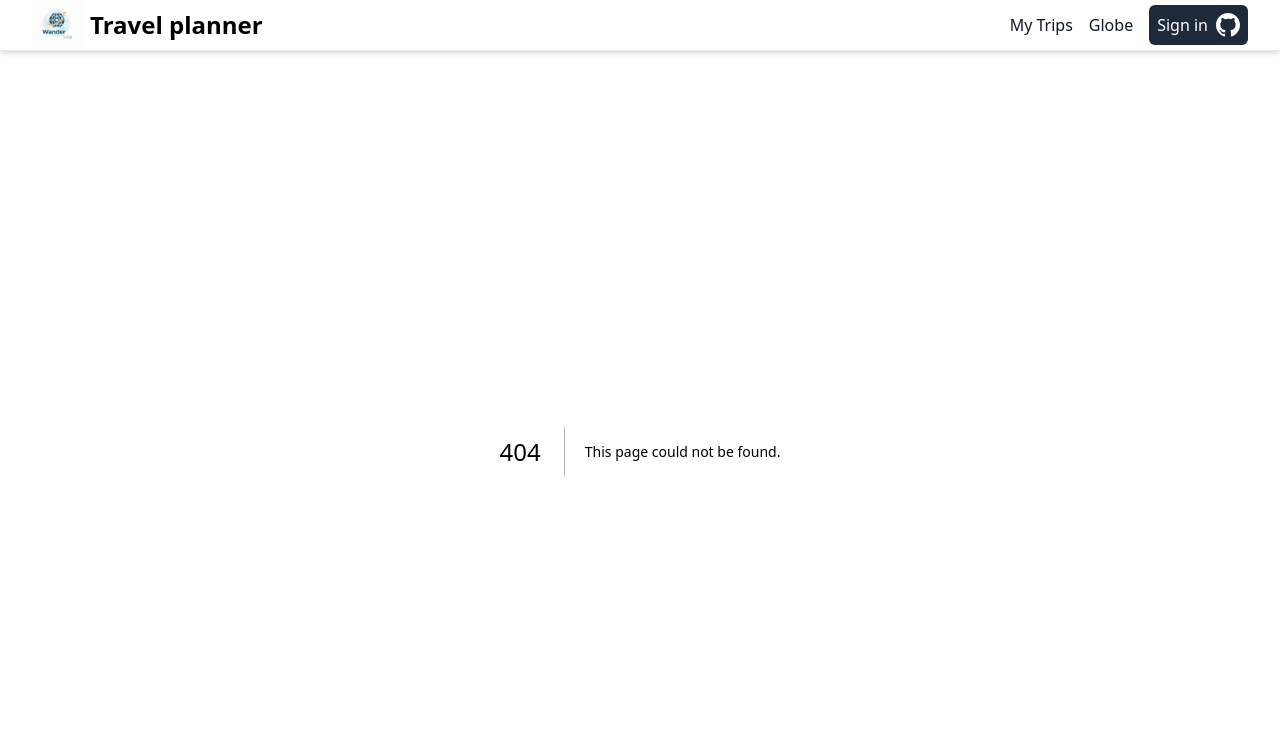
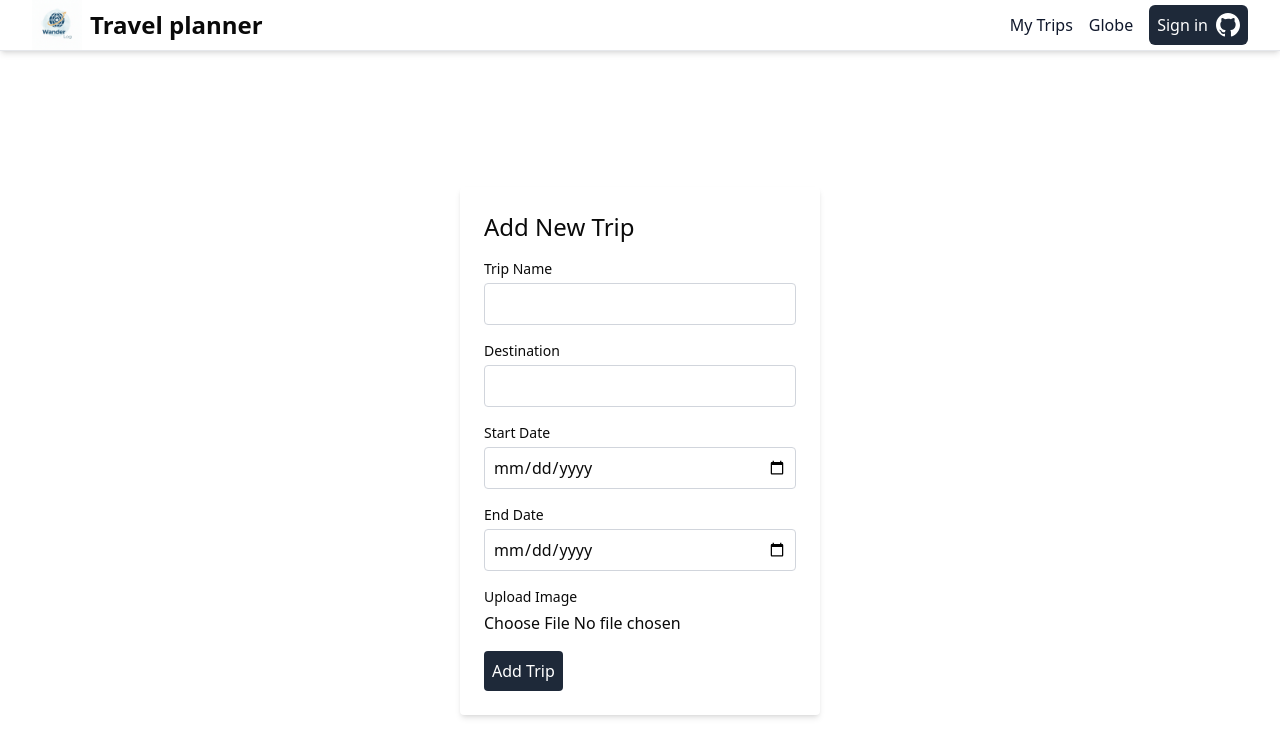
Before and after one commit to danielcoblentz/travel_app, a Next.js app: page /newTrip in a window 1280 px wide. Before the commit this address had no page. Shown: the top 756 px of the page. Built offline with nearby package versions, Linux system fonts and the light colour scheme.

Commit message:
feat: enhance AddTrip component with image upload functionality, update NavBar links, and create new trip page

```diff
--- a/app/components/AddTrip.tsx
+++ b/app/components/AddTrip.tsx
@@ -1,94 +1,208 @@
 "use client";
-
-import React, { useState } from 'react';
+import { useState } from "react";
 
 export default function AddTrip() {
-  const [formData, setFormData] = useState({
-    title: '',
-   description: '',
-   startDate: '',
-   endDate: '',
-   TripImg: ''
+  const [trip, setTrip] = useState({
+    name: "",
+    destination: "",
+    startDate: "",
+    endDate: "",
   });
 
-  const handleChange = (e: React.ChangeEvent<HTMLInputElement | HTMLTextAreaElement>) => {
-    const target = e.target as HTMLInputElement | HTMLTextAreaElement;
-    const { title, value } = target;
-    setFormData(prevState => ({
-      ...prevState,
-      [title]: value
-    }));
+  const [selectedImage, setSelectedImage] = useState<File | null>(null);
+  const [imagePreviewUrl, setImagePreviewUrl] = useState<string | null>(null);
+  const [uploadPercent, setUploadPercent] = useState<number | null>(null);
+  const [isUploading, setIsUploading] = useState(false);
+
+  const handleInputChange = (e: React.ChangeEvent<HTMLInputElement | HTMLTextAreaElement>) => {
+    const { name, value } = e.target;
+    setTrip({ ...trip, [name]: value });
   };
 
-  const handleSubmit = (e: React.FormEvent<HTMLFormElement>) => {
+  const handleImageChange = (e: React.ChangeEvent<HTMLInputElement>) => {
+    const files = e.target.files;
+    if (!files || files.length === 0) {
+      setSelectedImage(null);
+      setImagePreviewUrl(null);
+      return;
+    }
+    const file = files[0];
+    setSelectedImage(file);
+
+    const reader = new FileReader();
+    reader.onload = (event) => {
+      setImagePreviewUrl(event.target?.result as string);
+    };
+    reader.readAsDataURL(file);
+  };
+
+  const uploadImageFile = (file: File): Promise<any> => {
+    return new Promise((resolve, reject) => {
+      const xhr = new XMLHttpRequest();
+      const fd = new FormData();
+      fd.append("file", file);
+
+      xhr.upload.onprogress = (e) => {
+        if (e.lengthComputable) {
+          const percent = Math.round((e.loaded / e.total) * 100);
+          setUploadPercent(percent);
+        }
+      };
+
+      xhr.onreadystatechange = () => {
+        if (xhr.readyState === 4) {
+          setIsUploading(false);
+          if (xhr.status >= 200 && xhr.status < 300) {
+            try {
+              const res = JSON.parse(xhr.responseText);
+              resolve(res);
+            } catch (err) {
+              resolve({ success: true, data: xhr.responseText });
+            }
+          } else {
+            reject(new Error(`Upload failed with status ${xhr.status}`));
+          }
+        }
+      };
+
+      xhr.onerror = () => {
+        setIsUploading(false);
+        reject(new Error("Network error during upload"));
+      };
+
+      xhr.open("POST", "/api/upload");
+      setIsUploading(true);
+      xhr.send(fd);
+    });
+  };
+
+  const handleFormSubmit = async (e: React.FormEvent) => {
     e.preventDefault();
-    console.log('Form Submitted:', formData);
-    // You would typically send this data to an API here
-    alert(`Thank you, ${formData.title}! Check the console for full details.`);
-  }; // we want the user to upload the following {title, description, dates, trip}
+
+    try {
+      let uploadedFileInfo = null;
+      if (selectedImage) {
+        const res = await uploadImageFile(selectedImage);
+        uploadedFileInfo = res;
+      }
+
+      const payload = {
+        ...trip,
+        image: uploadedFileInfo,
+      };
+
+      console.log("Trip data submitted:", payload);
+
+      setTrip({
+        name: "",
+        destination: "",
+        startDate: "",
+        endDate: "",
+      });
+      setSelectedImage(null);
+      setImagePreviewUrl(null);
+      setUploadPercent(null);
+    } catch (err) {
+      console.error("Submission error:", err);
+    }
+  };
 
   return (
-    <form onSubmit={handleSubmit} style={{ display: 'flex', flexDirection: 'column', gap: '10px', maxWidth: '400px' }}>
-      <div>
-        <label htmlFor="title">title:</label>
+    <div className="flex items-center justify-center h-screen">
+      <form onSubmit={handleFormSubmit} className="bg-white p-6 rounded shadow-md w-full max-w-md">
+        <h2 className="text-2xl mb-4">Add New Trip</h2>
+        <div className="mb-4">
+          <label className="block text-sm font-medium mb-1" htmlFor="name">Trip Name</label>
           <input
             type="text"
-          id="title"
-          title="title"
-          value={formData.title}
-          onChange={handleChange}
+            name="name"
+            id="name"
+            value={trip.name}
+            onChange={handleInputChange}
             required
+            className="border border-gray-300 p-2 w-full rounded"
           />
         </div>
 
-
-
-      <div>
-        <label htmlFor="title">title:</label>
+        <div className="mb-4">
+          <label className="block text-sm font-medium mb-1" htmlFor="destination">Destination</label>
           <input
             type="text"
-          id="title"
-          title="title"
-          value={formData.title}
-          onChange={handleChange}
+            name="destination"
+            id="destination"
+            value={trip.destination}
+            onChange={handleInputChange}
             required
+            className="border border-gray-300 p-2 w-full rounded"
           />
         </div>
 
-     <div>
-        <label htmlFor="title">title:</label>
+        <div className="mb-4">
+          <label className="block text-sm font-medium mb-1" htmlFor="startDate">Start Date</label>
           <input
-          type="text"
-          id="title"
-          title="title"
-          value={formData.title}
-          onChange={handleChange}
+            type="date"
+            name="startDate"
+            id="startDate"
+            value={trip.startDate}
+            onChange={handleInputChange}
             required
+            className="border border-gray-300 p-2 w-full rounded"
           />
         </div>
 
-     <div>
-        <label htmlFor="img">Image URL:</label>
+        <div className="mb-4">
+          <label className="block text-sm font-medium mb-1" htmlFor="endDate">End Date</label>
           <input
-          type="text"
-          id="img"
-          title="img"
-          value={formData.TripImg}
-          onChange={handleChange}
-        />
-      </div>
-       <div>
-        <label htmlFor="img">Image URL:</label>
-        <input
-          type="text"
-          id="img"
-          title="img"
-          value={formData.TripImg}
-          onChange={handleChange}
+            type="date"
+            name="endDate"
+            id="endDate"
+            value={trip.endDate}
+            onChange={handleInputChange}
+            required
+            className="border border-gray-300 p-2 w-full rounded"
           />
         </div>
 
-      <button type="submit">Add Trip</button>
+        <div className="mb-4">
+          <label className="block text-sm font-medium mb-1" htmlFor="imageUpload">Upload Image</label>
+          <input
+            type="file"
+            id="imageUpload"
+            name="image"
+            accept="image/*"
+            onChange={handleImageChange}
+            className="w-full"
+          />
+
+          {imagePreviewUrl && (
+            <div className="mt-3">
+              <img src={imagePreviewUrl} alt="preview" className="w-32 h-32 object-cover rounded" />
+              <div className="flex items-center mt-2 space-x-2">
+                <button
+                  type="button"
+                  onClick={() => { setSelectedImage(null); setImagePreviewUrl(null); setUploadPercent(null); }}
+                  className="text-sm text-red-600"
+                >
+                  Remove
+                </button>
+              </div>
+            </div>
+          )}
+
+          {isUploading && uploadPercent !== null && (
+            <div className="mt-3">
+              <div className="w-full bg-gray-200 rounded h-2">
+                <div className="bg-gray-800 h-2 rounded" style={{ width: `${uploadPercent}%` }} />
+              </div>
+              <p className="text-sm mt-1">{uploadPercent}%</p>
+            </div>
+          )}
+        </div>
+
+        <button type="submit" className="bg-gray-800 hover:bg-gray-900 text-white p-2 rounded" disabled={isUploading}>
+          {isUploading ? "Uploading..." : "Add Trip"}
+        </button>
       </form>
+    </div>
   );
 }
--- a/app/components/NavBar.tsx
+++ b/app/components/NavBar.tsx
@@ -19,7 +19,7 @@ export default function Navbar() {
 
 
         <div className="flex items-center space-x-4">
-            <Link href={"/trips"} className="text-slate-900 hover:text-sky-500">My Trips</Link>
+            <Link href={"/"} className="text-slate-900 hover:text-sky-500">My Trips</Link>
             <Link href={"/globe"} className="text-slate-900 hover:text-sky-500">Globe</Link>
 
             <button className="flex items-center justify-center bg-gray-800 hover:bg-gray-900 text-white p-2 rounded-sm cursor-pointer"
--- /dev/null
+++ b/app/newTrip/page.tsx
@@ -0,0 +1,11 @@
+"use client";
+import AddTrip from "../components/AddTrip";
+
+export default function NewTripPage() {
+	return (
+		<div className="flex items-center justify-center h-screen">
+				<AddTrip />
+			</div>
+
+	);
+}
--- a/app/new_trip/page.tsx
+++ /dev/null
@@ -1,5 +0,0 @@
-import AddTrip from "../components/AddTrip";
-
-export default function NewTripPage() {
-  return <AddTrip />;
-}
--- a/app/page.tsx
+++ b/app/page.tsx
@@ -1,65 +1,53 @@
-import Image from "next/image";
+// app/trips/page.tsx
+import Link from "next/link";
+import TripCard from "./components/TripCard";
+import { getTripStatus, TripStatus } from "./lib/trip";
 
-export default function Home() {
+type Trip = {
+  id: string;
+  name: string;
+  destination: string;
+  startDate: string;
+  endDate: string;
+  imageUrl: string;
+  status?: TripStatus;
+};
+//sample data remove later on
+const trips: Trip[] = [
+  {
+    id: "1",
+    name: "Japan Spring 2026",
+    destination: "Tokyo, Japan",
+    startDate: "2026-03-12",
+    endDate: "2026-03-26",
+    imageUrl: "/images/japan.jpg",
+  },
+];
+
+const tripsWithStatus = trips.map((trip) => ({
+  ...trip,
+  status: getTripStatus(new Date(trip.startDate), new Date(trip.endDate)),}));
+
+export default function TripsPage() {
   return (
-    <div className="flex min-h-screen items-center justify-center bg-zinc-50 font-sans dark:bg-black">
-      <main className="flex min-h-screen w-full max-w-3xl flex-col items-center justify-between py-32 px-16 bg-white dark:bg-black sm:items-start">
-        <Image
-          className="dark:invert"
-          src="/next.svg"
-          alt="Next.js logo"
-          width={100}
-          height={20}
-          priority
-        />
-        <div className="flex flex-col items-center gap-6 text-center sm:items-start sm:text-left">
-          <h1 className="max-w-xs text-3xl font-semibold leading-10 tracking-tight text-black dark:text-zinc-50">
-            To get started, edit the page.tsx file.
-          </h1>
-          <p className="max-w-md text-lg leading-8 text-zinc-600 dark:text-zinc-400">
-            Looking for a starting point or more instructions? Head over to{" "}
-            <a
-              href="https://vercel.com/templates?framework=next.js&utm_source=create-next-app&utm_medium=appdir-template-tw&utm_campaign=create-next-app"
-              className="font-medium text-zinc-950 dark:text-zinc-50"
-            >
-              Templates
-            </a>{" "}
-            or the{" "}
-            <a
-              href="https://nextjs.org/learn?utm_source=create-next-app&utm_medium=appdir-template-tw&utm_campaign=create-next-app"
-              className="font-medium text-zinc-950 dark:text-zinc-50"
-            >
-              Learning
-            </a>{" "}
-            center.
-          </p>
+    <>
+      <div className="flex justify-end mb-4 pr-3">
+        <Link href="/newTrip">
+          <button className="bg-gray-800 hover:bg-gray-900 text-white p-2 rounded-sm">
+            Add trip
+          </button>
+        </Link>
+      </div>
+
+
+      <div className="flex justify-center mt-10">
+        <div className="w-full max-w-4xl">
+          <TripCard {...tripsWithStatus[0]} />
+          <button className="bg-grey-800 hover:bg-grey-900 text-white p-2 rounded-sm">
+            Add location
+          </button>
         </div>
-        <div className="flex flex-col gap-4 text-base font-medium sm:flex-row">
-          <a
-            className="flex h-12 w-full items-center justify-center gap-2 rounded-full bg-foreground px-5 text-background transition-colors hover:bg-[#383838] dark:hover:bg-[#ccc] md:w-[158px]"
-            href="https://vercel.com/new?utm_source=create-next-app&utm_medium=appdir-template-tw&utm_campaign=create-next-app"
-            target="_blank"
-            rel="noopener noreferrer"
-          >
-            <Image
-              className="dark:invert"
-              src="/vercel.svg"
-              alt="Vercel logomark"
-              width={16}
-              height={16}
-            />
-            Deploy Now
-          </a>
-          <a
-            className="flex h-12 w-full items-center justify-center rounded-full border border-solid border-black/[.08] px-5 transition-colors hover:border-transparent hover:bg-black/[.04] dark:border-white/[.145] dark:hover:bg-[#1a1a1a] md:w-[158px]"
-            href="https://nextjs.org/docs?utm_source=create-next-app&utm_medium=appdir-template-tw&utm_campaign=create-next-app"
-            target="_blank"
-            rel="noopener noreferrer"
-          >
-            Documentation
-          </a>
-        </div>
-      </main>
-    </div>
+      </div>
+    </>
   );
 }
--- a/app/trips/page.tsx
+++ /dev/null
@@ -1,51 +0,0 @@
-// app/trips/page.tsx
-import Link from "next/link";
-import TripCard from "../components/TripCard";
-import { getTripStatus, TripStatus } from "../lib/trip";
-
-type Trip = {
-  id: string;
-  name: string;
-  destination: string;
-  startDate: string;
-  endDate: string;
-  imageUrl: string;
-  status?: TripStatus;
-};
-
-const trips: Trip[] = [
-  {
-    id: "1",
-    name: "Japan Spring 2026",
-    destination: "Tokyo, Japan",
-    startDate: "2026-03-12",
-    endDate: "2026-03-26",
-    imageUrl: "/images/japan.jpg",
-  },
-];
-
-const tripsWithStatus = trips.map((trip) => ({
-  ...trip,
-  status: getTripStatus(new Date(trip.startDate), new Date(trip.endDate)),
-}));
-
-export default function TripsPage() {
-  return (
-    <>
-      <div className="flex justify-end mb-4 pr-3">
-        <Link href="/trips/new">
-          <button className="bg-gray-800 hover:bg-gray-900 text-white p-2 rounded-sm">
-            Add trip
-          </button>
-        </Link>
-      </div>
-
-
-      <div className="grid grid-cols-1 gap-6 sm:grid-cols-2 lg:grid-cols-3">
-        {tripsWithStatus.map((trip) => (
-          <TripCard key={trip.id} {...trip} />
-        ))}
-      </div>
-    </>
-  );
-}
```
Also changed, not shown: 2 other files (tests, documents, lock files or other folders). Lines whose indentation alone changed are shown as unchanged.
